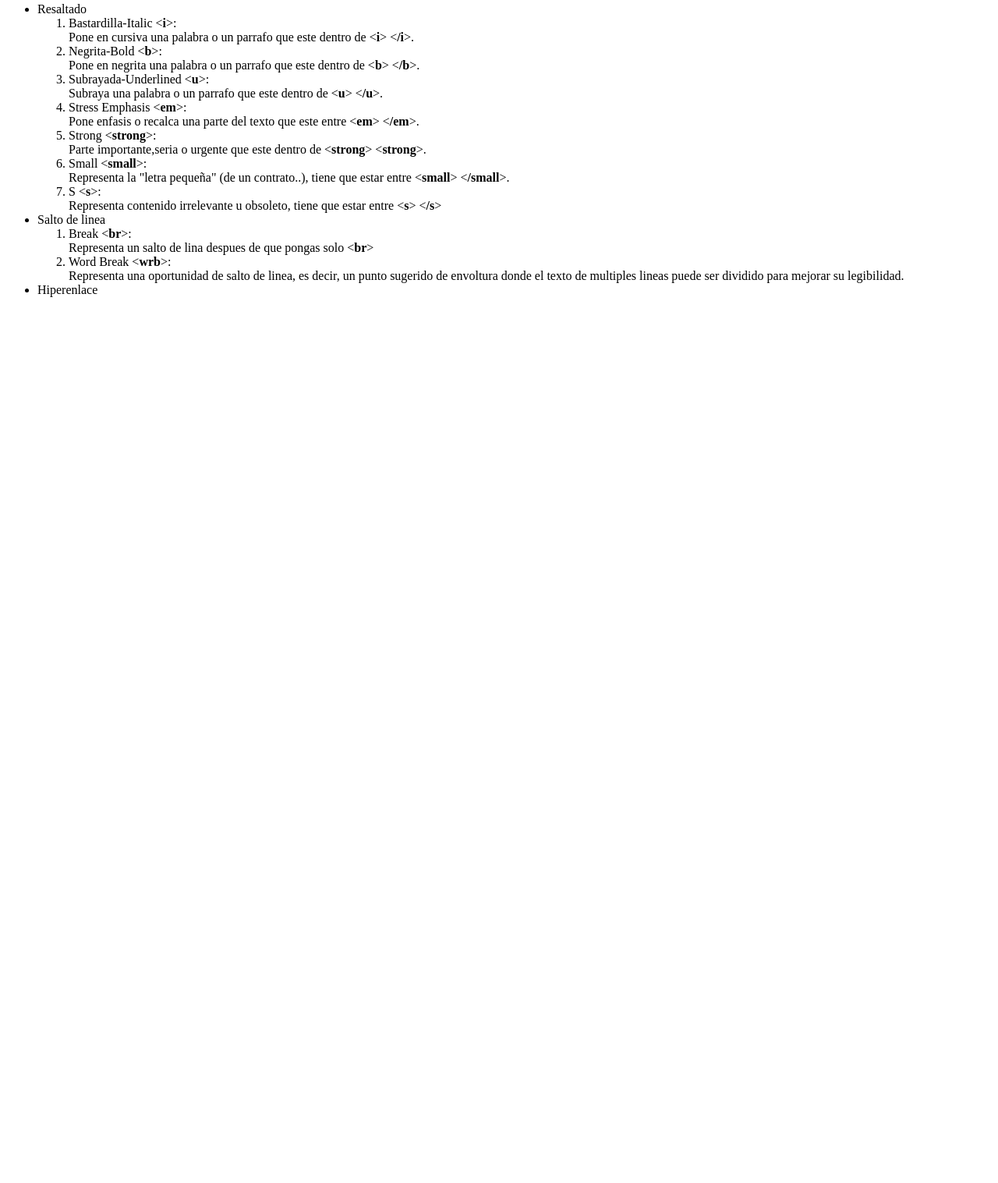
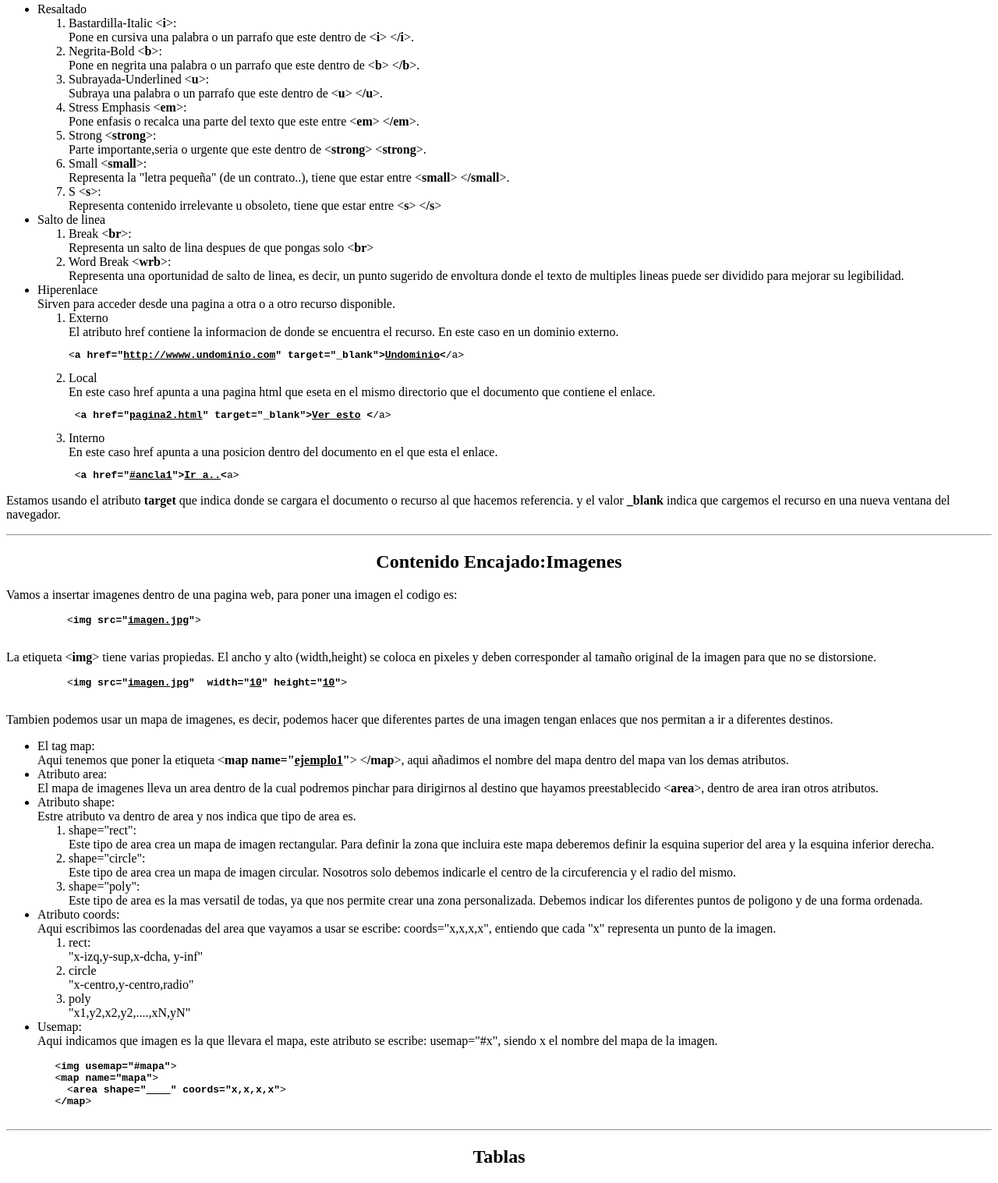
Before and after one commit to RayRuiz/Trabajo-HTML, a plain HTML site: page index.html in a window 1280 px wide. Shown: the part 2474-3991 px from the top of the page at 78% size. Before the commit the page ends 2871 px from the top, so only its background shows below. Drawn offline with Linux system fonts and the light colour scheme.

Commit message:
commint 4 creo

```diff
--- a/index.html
+++ b/index.html
@@ -159,7 +159,72 @@
           Representa una oportunidad de salto de linea, es decir, un punto sugerido de envoltura donde el texto de multiples lineas puede ser dividido para mejorar su legibilidad.
         </ol>
       <li>Hiperenlace </li>
+      Sirven para acceder desde una pagina a otra o a otro recurso disponible.
+       <ol>
+         <li>Externo</li>
+         El atributo href contiene la informacion de donde se encuentra el recurso. En este caso en un dominio externo.
+          <pre><<b>a href="<u>http://wwww.undominio.com</u>" target="_blank"><u>Undominio</u><</b>/a></pre>
+
+         <li>Local</li>
+         En este caso href apunta a una pagina html que eseta en el mismo directorio que el documento que contiene el enlace.
+         <pre> <<b>a href="<u>pagina2.html</u>" target="_blank"><u>Ver esto</u> <</b>/a></pre>
+         <li>Interno</li>
+         En este caso href apunta a una posicion dentro del documento en el que esta el enlace.
+         <pre> <<b>a href="<u>#ancla1</u>"><u>Ir a..</u><</b>a> </pre>
+      </ul>
+      <p> Estamos usando el atributo <b>target</b> que indica donde se cargara el documento o recurso al que hacemos referencia.
+            y el valor <b>_blank</b> indica que cargemos el recurso en una nueva ventana del navegador.
+      </p>
+    <hr>
+    <h2><center>Contenido Encajado:Imagenes</center></h2>
+    <p>Vamos a insertar imagenes dentro de una pagina web, para poner una imagen el codigo es:</p>
+    <pre>
+          <<b>img src="<u>imagen.jpg</u>"</b>>
+    </pre>
+    <p>La etiqueta <<b>img</b>> tiene varias propiedas. El ancho y alto (width,height) se coloca en pixeles y deben corresponder al tamaño original
+      de la imagen para que no se distorsione.
+    </p>
+    <pre>
+          <<b>img src="<u>imagen.jpg</u>"  width="<u>10</u>" height="<u>10</u>"</b>>
+    </pre>
+    <p> Tambien podemos usar un mapa de imagenes, es decir, podemos hacer que diferentes partes de una imagen tengan enlaces que nos permitan a ir a diferentes destinos.</p>
+     <ul>
+      <li>El tag map:</li>
+      Aqui tenemos que poner la etiqueta <<b>map name="<u>ejemplo1</u>"</b>> <<b>/map</b>>, aqui añadimos el nombre del mapa dentro del mapa van los demas atributos.
+      <li>Atributo area:</li>
+      El mapa de imagenes lleva un area dentro de la cual podremos pinchar para dirigirnos al destino que hayamos preestablecido <<b>area</b>>, dentro de area iran otros atributos.
+      <li>Atributo shape:</li>
+      Estre atributo va dentro de area y nos indica que tipo de area es.
+        <ol>
+          <li>shape="rect":</li>
+           Este tipo de area crea un mapa de imagen rectangular. Para definir la zona que incluira este mapa deberemos definir
+          la esquina superior del area y la esquina inferior derecha.
+          <li>shape="circle":</li>
+          Este tipo de area crea un mapa de imagen circular. Nosotros solo debemos indicarle el centro de la circuferencia y el radio del mismo.
+          <li>shape="poly":</li>
+          Este tipo de area es la mas versatil de todas, ya que nos permite crear una zona personalizada. Debemos indicar los diferentes puntos de poligono y de una forma ordenada.
+        </ol>
+      <li>Atributo coords:</li>
+      Aqui escribimos las coordenadas del area que vayamos a usar se escribe: coords="x,x,x,x", entiendo que cada "x" representa un punto de la imagen.
+        <ol>
+          <li>rect:</li>
+          "x-izq,y-sup,x-dcha, y-inf"
+          <li>circle</li>
+          "x-centro,y-centro,radio"
+          <li>poly</li>
+          "x1,y2,x2,y2,....,xN,yN"
+        </ol>
+      <li>Usemap:</li>
+      Aqui indicamos que imagen es la que llevara el mapa, este atributo se escribe: usemap="#x", siendo x el nombre del mapa de la imagen.
     </ul>
+  <pre>
+        <<b>img usemap="#mapa"</b>>
+        <<b>map name="mapa"</b>>
+          <<b>area shape="<u>    </u>" coords="x,x,x,x"</b>>
+        <<b>/map</b>>
+  </pre>
+  <hr>
+<h2><center>Tablas</center></h2>
 
 </body>
 </html>
```
